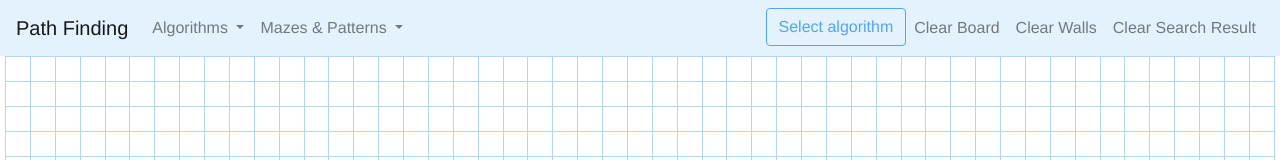
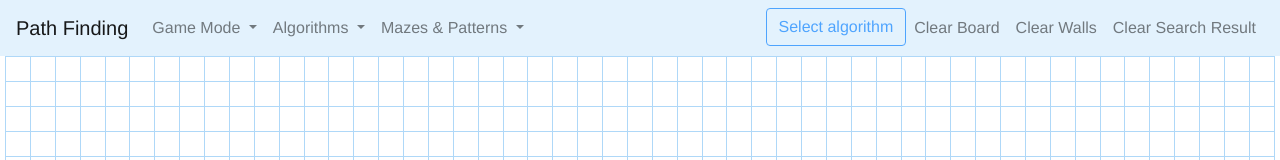
Before and after one commit to Metloff/path_finding, a Vue app: page / in a window 1280 px wide. Shown: the top 160 px of the page. Built offline with nearby package versions, Linux system fonts and the light colour scheme.

Commit message:
Added new mode && Patched Dijkstra alg

```diff
--- a/src/App.vue
+++ b/src/App.vue
@@ -5,6 +5,7 @@
             @clear-board="clearBoard"
             @clear-walls="clearWalls"
             @clear-search-result="clearSearchResult"
+            @change-mode="changeMode"
             >
     </Header>
 
@@ -42,6 +43,7 @@ export default {
       start: {x: 0, y: 0},
       finish: {x: 0, y: 0},
       mouseIsPressed: false,
+      mode: 'simple',
     }
   },
 
@@ -66,7 +68,8 @@ export default {
             row,
             id: `${row}-${col}`,
             state: "unvisited",
-            type: "cell"
+            type: "cell",
+            weight: 1,
           }
 
           if (row === Math.floor(height / 2) && col === Math.floor(width / 4)) {
@@ -112,6 +115,11 @@ export default {
       }
     },
 
+    changeMode(mode) {
+      this.mode = mode;
+      this.clearBoard();
+    },
+
     clearBoard() {
       this.clearGrid(function(node) {
         node.state = "unvisited";
@@ -138,13 +146,27 @@ export default {
 
     // EVENT HANDLERS
     handleMouseDown(row, col) {
-      this.toggleCellType(row, col, "wall");
       this.mouseIsPressed = true;
+
+      if (this.mode === "simple") {
+        this.toggleCellType(row, col, "wall");
+      }
+
+      if (this.mode === "weight") {
+        this.toggleCellType(row, col, "mountain");
+      }
     },
 
     handleMouseEnter(row, col) {
       if (!this.mouseIsPressed) return;
-      this.toggleCellType(row, col, "wall");
+
+      if (this.mode === "simple") {
+        this.toggleCellType(row, col, "wall");
+      }
+
+      if (this.mode === "weight") {
+        this.toggleCellType(row, col, "mountain");
+      }
     },
 
     handleMouseUp() {
@@ -217,6 +239,39 @@ export default {
           node.type = "wall";
         }
       }
+
+      if (type === "mountain") {
+        this.createMountainWalls(node);
+      }
+    },
+
+    createMountainWalls(node) {
+      if (node.type === "mountain") { return; }
+
+      let row = node.row;
+      let col = node.col;
+
+      // Create mountain.
+      node.type   = "mountain";
+      node.weight = 500;
+
+      // Create hills.
+      if (row > 0)                        this.createHillCell(row - 1, col);
+      if (row < this.grid.length - 1)     this.createHillCell(row + 1, col);
+      if (col > 0)                        this.createHillCell(row, col - 1);
+      if (col < this.grid[0].length - 1)  this.createHillCell(row, col + 1);
+    },
+
+    createHillCell(row, col) {
+      const node = this.grid[row][col];
+      if (node.type === "mountain") { return; }
+
+      node.weight = 100;
+
+      if (node.type === "start") { return; }
+      if (node.type === "finish") { return; }
+
+      node.type = "hill";
     },
 
     clearGrid(func) {
--- a/src/algorithms/dijkstra.js
+++ b/src/algorithms/dijkstra.js
@@ -7,6 +7,13 @@ export function dijkstra(grid, startNode, finishNode) {
   inQueueTransaction(algGrid, queue, startNode.row, startNode.col)
 
   for (;;) {
+     if (queue.length == 0) {
+      return {
+        visitedNodesInOrder: visitedNodesInOrder,
+        nodesInShortestPathOrder: getNodesInShortestPathOrder(algGrid[finishNode.row][finishNode.col]),
+      }
+    }
+
     const closestNodeCoord = queue.shift();
     // If queue is empty we must stop.
     if (closestNodeCoord == undefined) {
@@ -28,13 +35,9 @@ export function dijkstra(grid, startNode, finishNode) {
       }
     }
 
-    closestNode.state = "visited";
-    visitedNodesInOrder.push(closestNode);
-    if (compareNodes(closestNode, finishNode)) {
-      return {
-        visitedNodesInOrder: visitedNodesInOrder,
-        nodesInShortestPathOrder: getNodesInShortestPathOrder(closestNode),
-      }
+    if (closestNode.state != "visited") {
+      closestNode.state = "visited";
+      visitedNodesInOrder.push(closestNode);
     }
 
     processUnvisitedNeighbors(closestNode, algGrid, queue);
@@ -42,29 +45,32 @@ export function dijkstra(grid, startNode, finishNode) {
 }
 
 function processUnvisitedNeighbors(node, grid, queue) {
-  const unvisitedNeighbors = getUnvisitedNeighbors(node, grid);
+  const unvisitedNeighbors = getNeighbors(node, grid);
   for (const neighbor of unvisitedNeighbors) {
-    const newDistance = node.distance + 1;
+    const newDistance = node.distance + neighbor.weight;
+    let isChangedDistance = false;
     if (neighbor.distance > newDistance) {
-      neighbor.distance = node.distance + 1;
+      neighbor.distance = newDistance;
       neighbor.previousNode = node;
+      isChangedDistance = true;
     }
 
     // Add node to the queue if we didn't it.
-    if (neighbor.state == "unvisited") {
+    if (neighbor.state == "unvisited" || isChangedDistance) {
       inQueueTransaction(grid, queue, neighbor.row, neighbor.col)
     }
   }
 }
 
-function getUnvisitedNeighbors(node, grid) {
+function getNeighbors(node, grid) {
   const neighbors = [];
   const {col, row} = node;
   if (row > 0) neighbors.push(grid[row - 1][col]);
   if (row < grid.length - 1) neighbors.push(grid[row + 1][col]);
   if (col > 0) neighbors.push(grid[row][col - 1]);
   if (col < grid[0].length - 1) neighbors.push(grid[row][col + 1]);
-  return neighbors.filter(neighbor => neighbor.state != "visited");
+
+  return neighbors;
 }
 
 function createAlgNode(dataNode) {
@@ -74,7 +80,8 @@ function createAlgNode(dataNode) {
     type: dataNode.type,
     previousNode: null,
     state: dataNode.state,
-    distance: Infinity
+    distance: Infinity,
+    weight: dataNode.weight,
   }
 }
 
@@ -98,10 +105,6 @@ function inQueueTransaction(algGrid, queue, row, col) {
   queue.push({row: row, col: col});
 }
 
-function compareNodes(node, algNode) {
-  return node.col == algNode.col && node.row == algNode.row;
-}
-
 // Backtracks from the finishNode to find the shortest path.
 // Only works when called *after* the dijkstra method above.
 function getNodesInShortestPathOrder(finishNode) {
--- a/src/components/Header.vue
+++ b/src/components/Header.vue
@@ -8,6 +8,21 @@
 
       <div class="collapse navbar-collapse" id="navbarSupportedContent">
         <ul class="navbar-nav mr-auto">
+
+          <!-- SELECT MODE -->
+          <li class="nav-item dropdown">
+            <a class="nav-link dropdown-toggle" href="#" id="navbarDropdown" role="button" data-toggle="dropdown" aria-haspopup="true" aria-expanded="false">
+              Game Mode
+            </a>
+            <div class="dropdown-menu" aria-labelledby="navbarDropdown">
+               <a class="dropdown-item" href="#"
+                  v-for="m in modes"
+                  :key="m.key"
+                  @click="selectMode(m.key)">
+                  {{ m.title }}
+                </a>
+            </div>
+          </li>
 
           <!-- ALGORITHMS -->
           <li class="nav-item dropdown">
@@ -66,6 +81,7 @@ export default {
           key: "dijkstra"
         },
       ],
+
       patterns: [
         {
           title: "Vertical Recursive Division",
@@ -75,10 +91,18 @@ export default {
           title: "Horizontal Recursive Division",
           key: "Horizontal Recursive Division"
         },
-        // {
-        //   title: "Simple Stair",
-        //   key: "Simple Stair"
-        // },
+      ],
+
+      modes: [
+        {
+          title: "Simple",
+          key: "simple"
+        },
+
+        {
+          title: "With weight",
+          key: "weight"
+        }
       ],
     }
   },
@@ -90,6 +114,10 @@ export default {
 
     selectPattern(key) {
       this.$emit('create-pattern', key);
+    },
+
+    selectMode(key) {
+      this.$emit('change-mode', key);
     },
 
     runAlgorithm(key) {
--- a/src/components/Node.vue
+++ b/src/components/Node.vue
@@ -44,6 +44,14 @@ export default {
 
       if (this.node.type === "wall" ) {
         return "node-wall"
+      }
+
+      if (this.node.type === "mountain" ) {
+        return "node-mountain"
+      }
+
+      if (this.node.type === "hill" ) {
+        return "node-hill"
       }
 
       return "node-" + this.node.state;
@@ -122,17 +130,75 @@ td{
 @keyframes shortestPath {
   0% {
     transform: scale(0.6);
-    background-color: rgb(255, 254, 106);
+    background-color: rgb(41, 173, 71);
   }
 
   50% {
     transform: scale(1.2);
-    background-color: rgb(255, 254, 106);
+    background-color: rgb(41, 173, 71);
   }
 
   100% {
     transform: scale(1);
-    background-color: rgb(255, 254, 106);
+    background-color: rgb(41, 173, 71);
+  }
+}
+
+.node-mountain{
+  animation-name: mountainAnimation;
+  animation-duration: 0.3s;
+  animation-timing-function: ease-out;
+  animation-delay: 0;
+  animation-direction: alternate;
+  animation-iteration-count: 1;
+  animation-fill-mode: forwards;
+  animation-play-state: running;
+  border: 1px solid rgb(107, 0, 0);
+}
+
+@keyframes mountainAnimation {
+  0% {
+    transform: scale(.3);
+    background-color: rgb(107, 0, 0);
+  }
+
+  50% {
+    transform: scale(1.2);
+    background-color: rgb(107, 0, 0);
+  }
+
+  100% {
+    transform: scale(1.0);
+    background-color: rgb(107, 0, 0);
+  }
+}
+
+.node-hill{
+  animation-name: hillAnimation;
+  animation-duration: 0.3s;
+  animation-timing-function: ease-out;
+  animation-delay: 0;
+  animation-direction: alternate;
+  animation-iteration-count: 1;
+  animation-fill-mode: forwards;
+  animation-play-state: running;
+  border: 1px solid rgb(242, 243, 155);
+}
+
+@keyframes hillAnimation {
+  0% {
+    transform: scale(.3);
+    background-color: rgb(242, 243, 155);
+  }
+
+  50% {
+    transform: scale(1.2);
+    background-color: rgb(242, 243, 155);
+  }
+
+  100% {
+    transform: scale(1.0);
+    background-color: rgb(242, 243, 155);
   }
 }
 </style>
```
Also changed, not shown: 1 other file (tests, documents, lock files or other folders).
